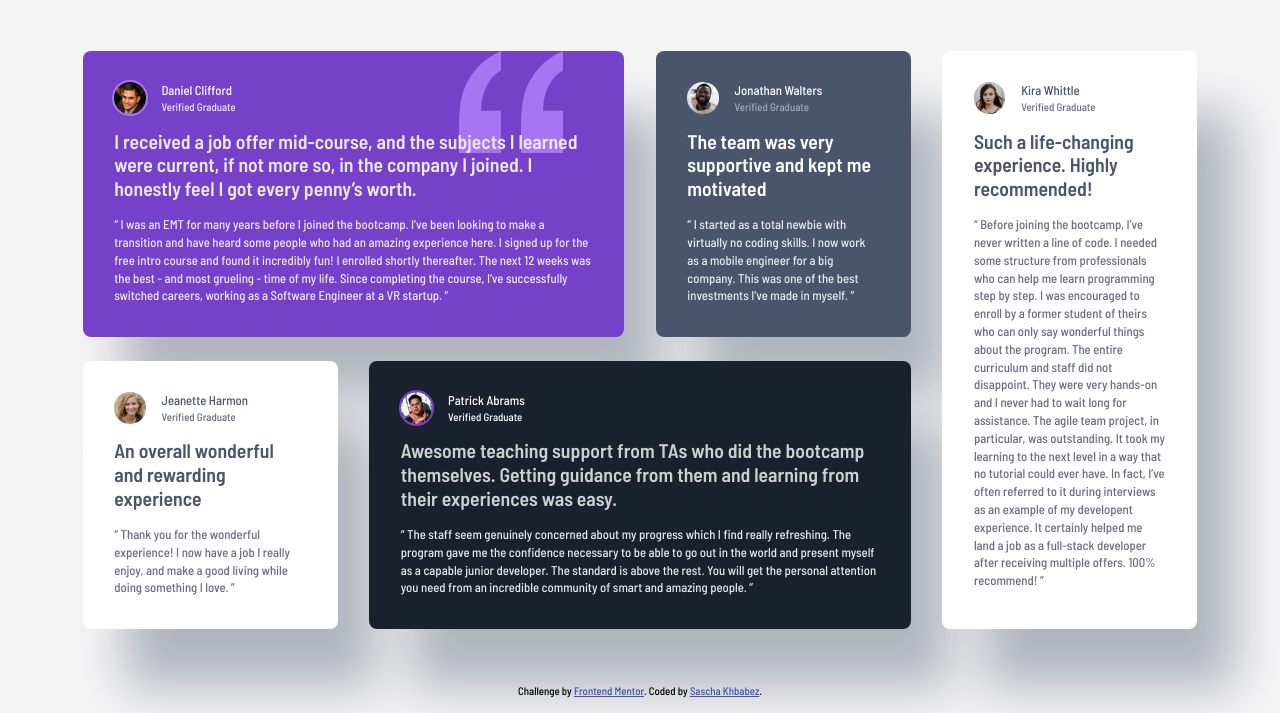
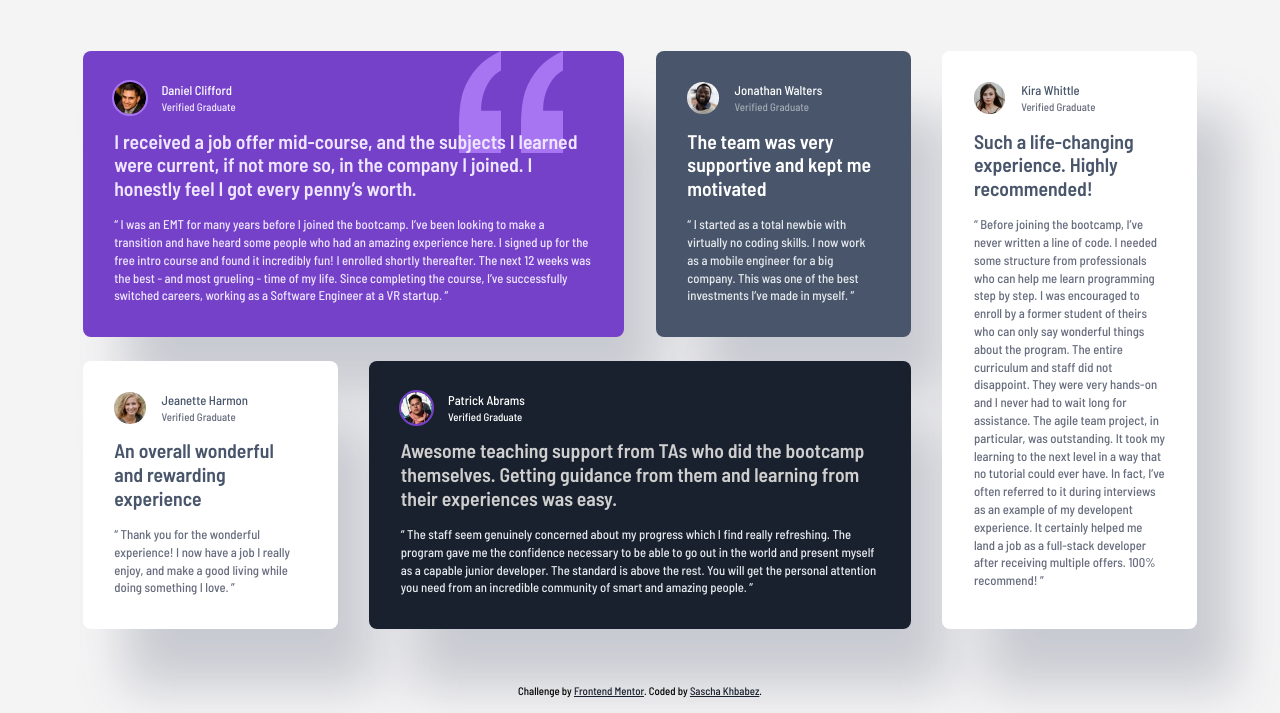
Before and after one commit to skhbabez/testimonials-grid-section-main, a plain HTML site: page index.html in a window 1280 px wide. Shown: the part 87-800 px from the top of the page. Drawn offline with Linux system fonts and the light colour scheme.

Commit message:
last refinement

```diff
--- a/styles.css
+++ b/styles.css
@@ -40,7 +40,7 @@
   --step-3: clamp(2.5rem, 2.071rem + 2.143vw, 4rem);
   --corner-radius: 0.5rem;
   --flow: var(--space-l);
-  --shadow: 40px 60px 50px -2px rgba(72, 85, 106, 40%);
+  --shadow: 40px 60px 50px -2px rgba(72, 85, 106, 25%);
 }
 *,
 ::before,
@@ -206,7 +206,7 @@ blockquote::after {
   text-align: center;
 }
 .attribution a {
-  color: hsl(228, 45%, 44%);
+  color: var(--dark-blue);
 }
 
 @media (min-width: 48em) {
```
